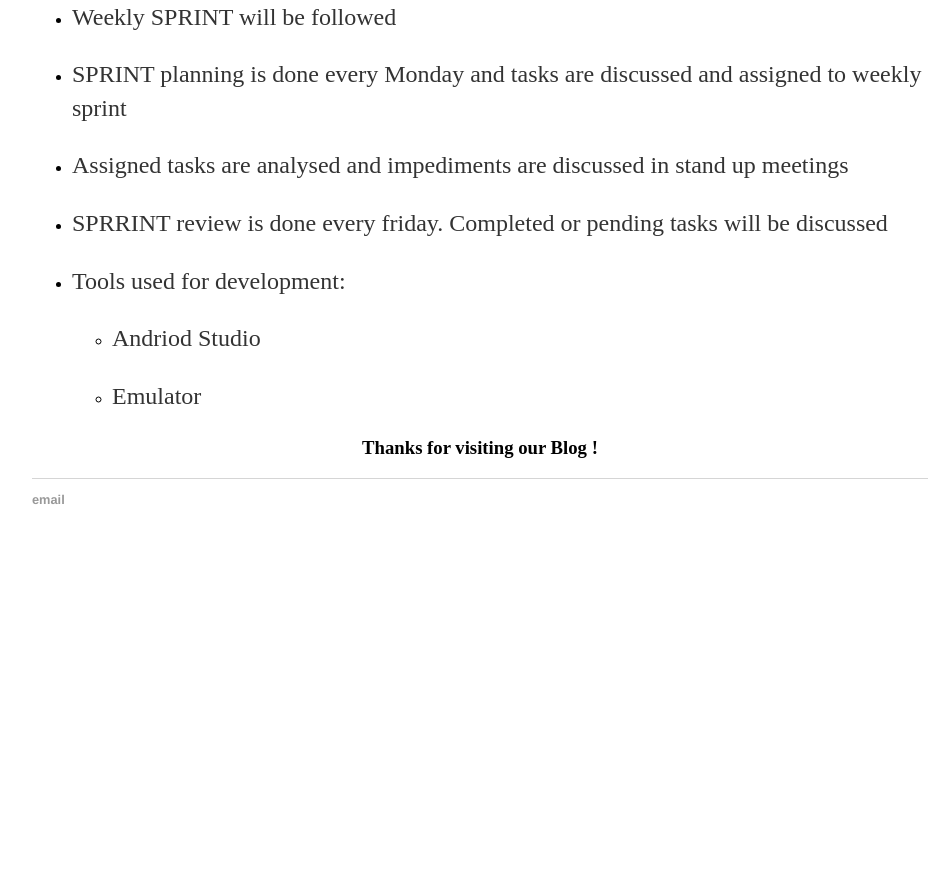
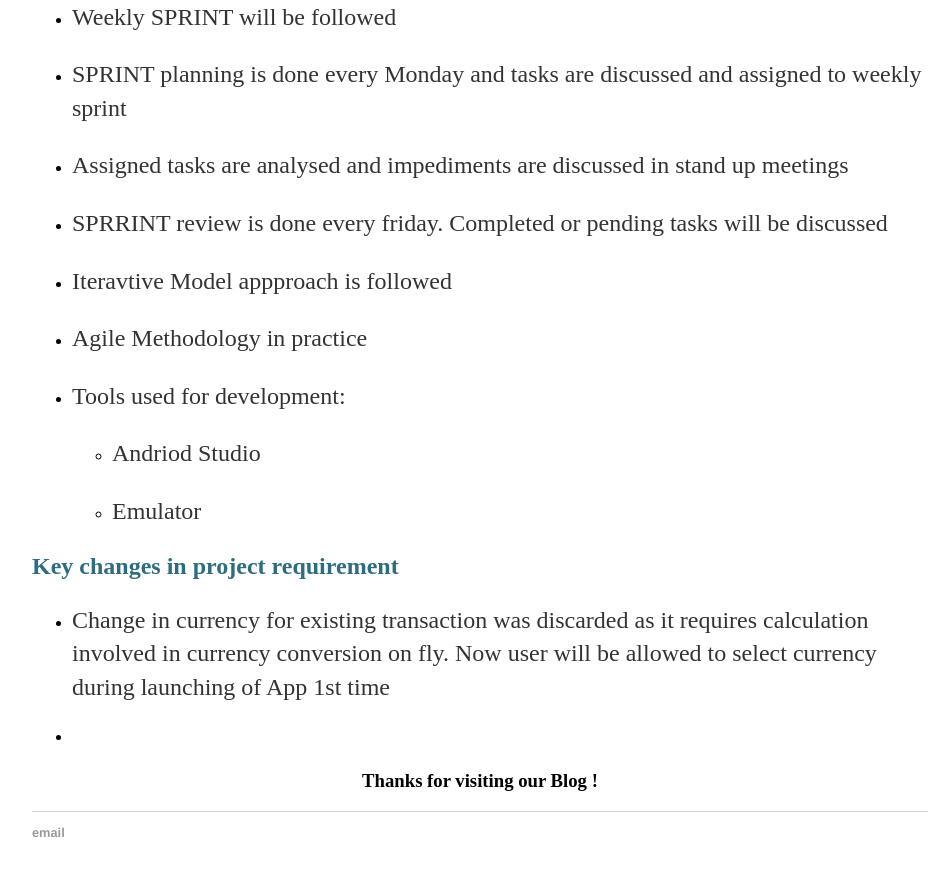
Before and after one commit to vinoth789/Money-tracker, a Jekyll site: the page built from docs/_posts/2017-05-20-SystemDesign.md, in a window 1280 px wide and 900 px high, scrolled down 4182 px. Shown: the top 876 px of the window, without its empty margins (160-1111 px from the left). Built offline with Jekyll 4.4.1, drawn with Linux system fonts in a browser that asks for light colours; our own code applies the rules of GitHub Pages for plain Markdown files; before the commit the page ends 4749 px from its top, so only the background shows below that; some of the changed text lies outside the part shown.

Commit message:
Update 2017-05-20-SystemDesign.md

```diff
--- a/docs/_posts/2017-05-20-SystemDesign.md
+++ b/docs/_posts/2017-05-20-SystemDesign.md
@@ -121,7 +121,7 @@
 
  <div>
  <li>
- <p><b>Enumerations :</b></p>
+ <p><b>Enumerations </b></p>
     <ul>
         <li><p>Category enum contains value income and expense</p></li>
         <li><p>Currency enum contains various currency values</p></li>
@@ -147,7 +147,7 @@
          </span>
     </div>
     <div>
-    <h2 style="color: #2e6c80;">Reasons why we are incorporating this design pattern in our application </h2>
+    <h2 style="color: #2e6c80;">Reasons why we are incorporating this design pattern in our application are: </h2>
     <ul>
     <li><p>MVC pattern seperates application concerns, keeping input, processing and output in different layers</p></li>
     <li><p>Allows for easier code maintenance and faster development process</p></li>
@@ -165,6 +165,8 @@
     <li><p>SPRINT planning is done every Monday and tasks are discussed and assigned to weekly sprint</p></li>
     <li><p>Assigned tasks are analysed and impediments are discussed in stand up meetings</p></li>
     <li><p>SPRRINT review is done every friday. Completed or pending tasks will be discussed</p></li>
+    <li><p>Iteravtive Model appproach is followed</p></li>
+    <li><p>Agile Methodology in practice</p></li>
     <li>
         <p>Tools used for development:</p>
         <ul>
@@ -174,4 +176,13 @@
   </li>
 </ul>
 </div>
+
+<div>
+<h2 style="color: #2e6c80;">Key changes in project requirement </h2>
+<ul>
+    <li><p>Change in currency for existing transaction was discarded as it requires calculation involved in currency conversion on fly. Now user will be allowed to select currency during launching of App 1st time</p></li>
+    <li><p></p></li>
+</ul>
+</div>
+
 <h3 style="color: #000000; text-align:center;">Thanks for visiting our Blog !</h3>
```
